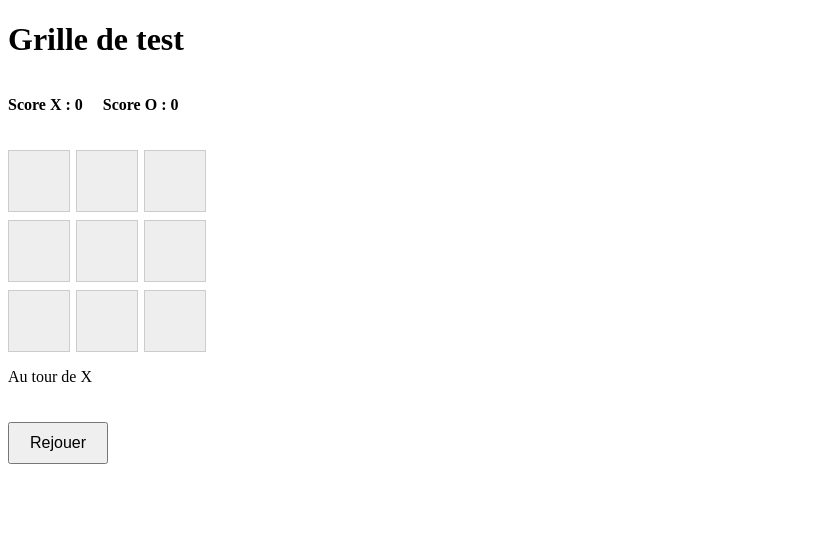
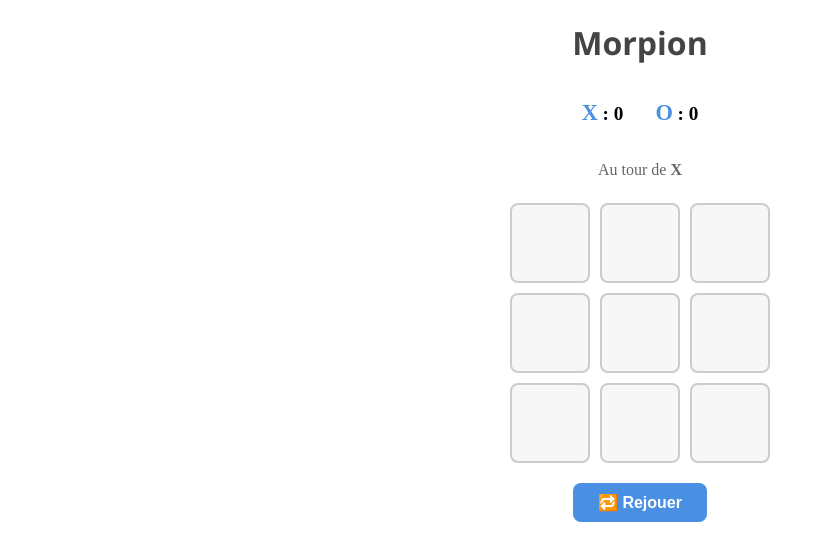
Before and after one commit to helio75011/Morpion, a SvelteKit app: page / in a window 1280 px wide. Shown: the top 560 px of the page, without its empty margins (0-825 px from the left). Built offline with nearby package versions, Linux system fonts and the light colour scheme.

Commit message:
create ui

```diff
--- a/src/routes/+page.svelte
+++ b/src/routes/+page.svelte
@@ -6,20 +6,15 @@
   let gameOver = false;
 
   function handleClick(index) {
-    if (gameOver || board[index] !== null) {
-      return;
-    }
+    if (gameOver || board[index] !== null) return;
 
     board[index] = currentPlayer;
 
     const winner = checkWinner(board);
     if (winner) {
       gameOver = true;
-      if (winner === "X") {
-        scoreX += 1;
-      } else if (winner === "O") {
-        scoreO += 1;
-      }
+      if (winner === "X") scoreX += 1;
+      else if (winner === "O") scoreO += 1;
 
       alert(`Le joueur ${winner} a gagné !`);
       return;
@@ -28,30 +23,27 @@
     if (!board.includes(null)) {
       gameOver = true;
       alert("Match nul !");
-      return; // on arrête aussi la partie
+      return;
     }
 
     currentPlayer = currentPlayer === "X" ? "O" : "X";
   }
 
   function checkWinner(board) {
-    const winningCombos = [
-      [0, 1, 2], // lignes
+    const combos = [
+      [0, 1, 2],
       [3, 4, 5],
       [6, 7, 8],
-      [0, 3, 6], // colonnes
+      [0, 3, 6],
       [1, 4, 7],
       [2, 5, 8],
-      [0, 4, 8], // diagonales
+      [0, 4, 8],
       [2, 4, 6],
     ];
-
-    for (const [a, b, c] of winningCombos) {
-      if (board[a] && board[a] === board[b] && board[a] === board[c]) {
-        return board[a]; // 'X' ou 'O'
-      }
+    for (const [a, b, c] of combos) {
+      if (board[a] && board[a] === board[b] && board[a] === board[c])
+        return board[a];
     }
-
     return null;
   }
 
@@ -62,11 +54,16 @@
   }
 </script>
 
-<h1>Grille de test</h1>
+<h1>Morpion</h1>
 
-<div class="scores">
-  <p>Score X : {scoreX}</p>
-  <p>Score O : {scoreO}</p>
+<div class="header">
+  <div class="scoreboard">
+    <p><span>X</span> : {scoreX}</p>
+    <p><span>O</span> : {scoreO}</p>
+  </div>
+  {#if !gameOver}
+    <p class="turn">Au tour de <strong>{currentPlayer}</strong></p>
+  {/if}
 </div>
 
 <div class="grid">
@@ -77,43 +74,93 @@
   {/each}
 </div>
 
-<p>Au tour de {currentPlayer}</p>
-
-<button on:click={resetGame}> Rejouer </button>
+<button class="reset" on:click={resetGame}>🔁 Rejouer</button>
 
 <style>
+  * {
+    box-sizing: border-box;
+  }
+
+  h1 {
+    text-align: center;
+    font-family: "Segoe UI", sans-serif;
+    margin-bottom: 1rem;
+    font-size: 2rem;
+    color: #444;
+  }
+
+  .header {
+    text-align: center;
+    margin-bottom: 1.5rem;
+  }
+
+  .scoreboard {
+    display: flex;
+    justify-content: center;
+    gap: 2rem;
+    font-weight: bold;
+    font-size: 1.2rem;
+    margin-bottom: 0.5rem;
+  }
+
+  .scoreboard span {
+    font-size: 1.4rem;
+    color: #4a90e2;
+  }
+
+  .turn {
+    font-size: 1rem;
+    color: #666;
+  }
+
   .grid {
     display: grid;
-    grid-template-columns: repeat(3, 60px);
-    gap: 8px;
-    margin-top: 20px;
+    grid-template-columns: repeat(3, 80px);
+    grid-template-rows: repeat(3, 80px);
+    gap: 10px;
+    justify-content: center;
+    margin: 0 auto 20px;
   }
 
   .cell {
-    width: 60px;
-    height: 60px;
-    font-size: 2rem;
-    text-align: center;
-    line-height: 60px;
-    background-color: #eee;
-    border: 1px solid #ccc;
+    display: flex;
+    align-items: center;
+    justify-content: center;
+    background: #f7f7f7;
+    border-radius: 8px;
+    border: 2px solid #ccc;
+    font-size: 2.5rem;
+    font-weight: bold;
     cursor: pointer;
+    transition:
+      background 0.2s,
+      transform 0.1s;
   }
 
-  button {
-    margin-top: 20px;
-    padding: 10px 20px;
-    font-size: 1rem;
-    cursor: pointer;
+  .cell:hover {
+    background: #eaeaea;
+    transform: scale(1.03);
   }
 
-  .scores {
-    display: flex;
-    font-weight: bold;
-    margin-bottom: 10px;
+  .cell:active {
+    transform: scale(0.97);
   }
 
-  .scores p {
-    margin-right: 20px;
+  .reset {
+    display: block;
+    margin: 0 auto;
+    padding: 10px 25px;
+    background: #4a90e2;
+    color: white;
+    font-weight: bold;
+    border: none;
+    border-radius: 8px;
+    cursor: pointer;
+    font-size: 1rem;
+    transition: background 0.2s ease;
+  }
+
+  .reset:hover {
+    background: #357ab8;
   }
 </style>
```
